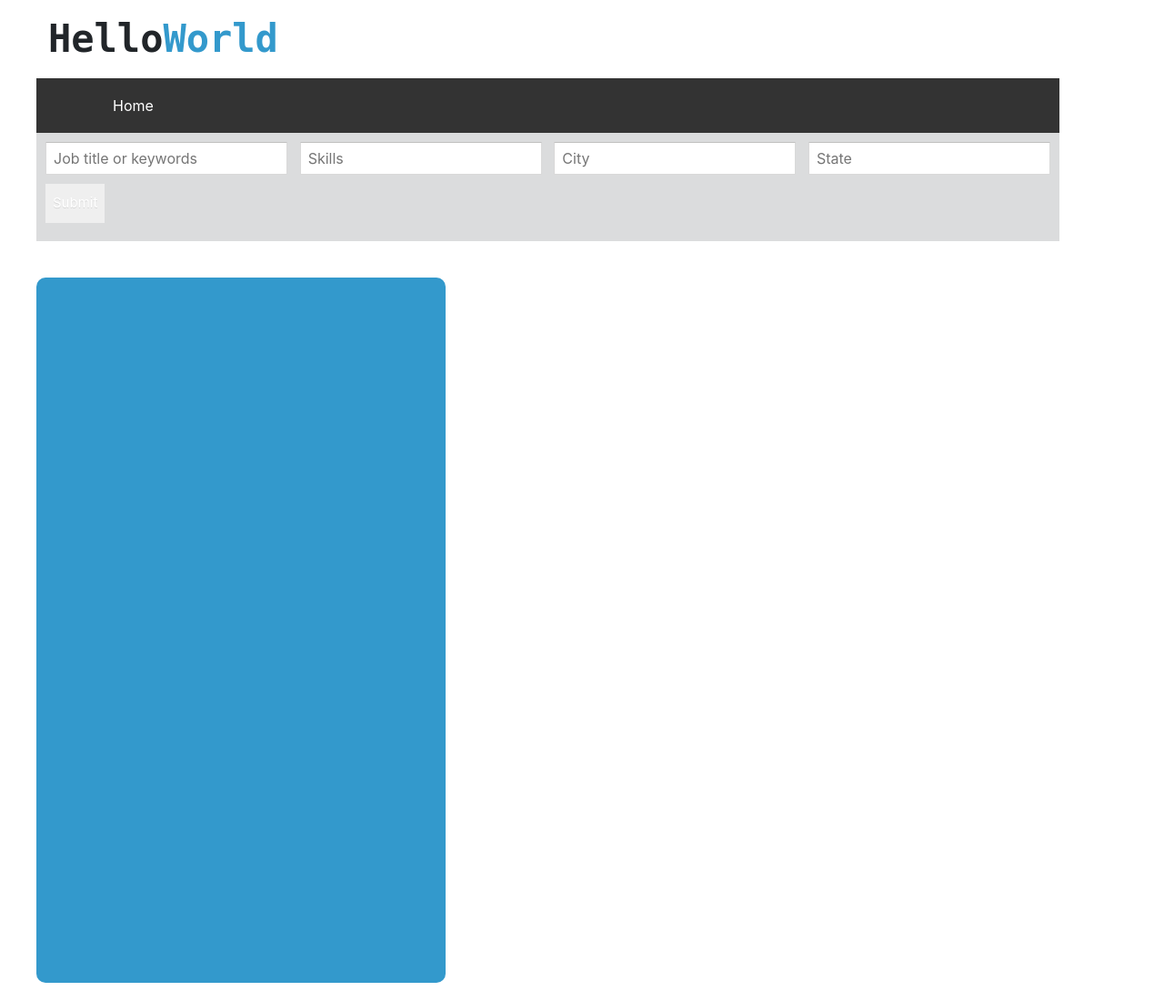
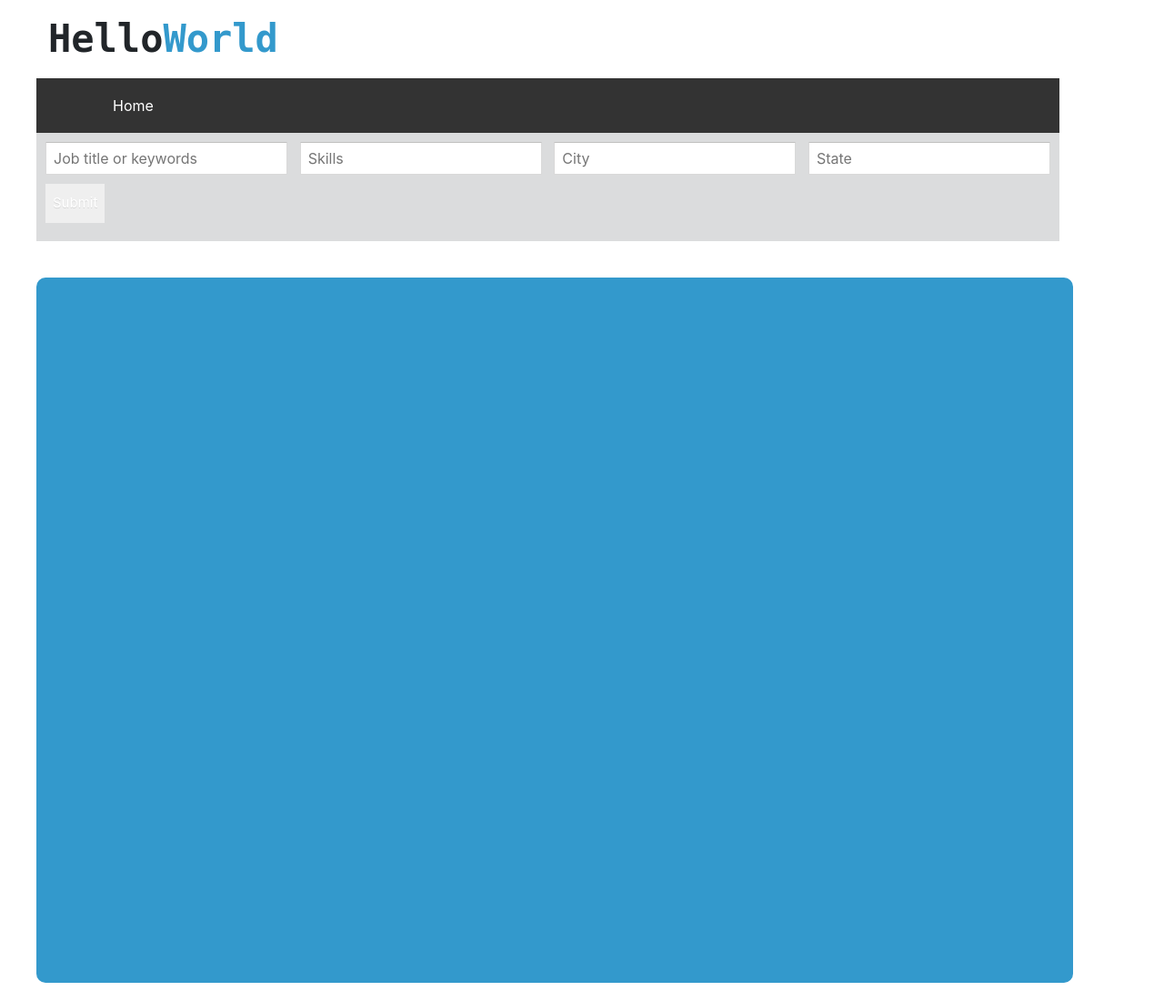
Before and after one commit to godwolfwood/hello_world, a Django app: template apps/HelloWorld/templates/HelloWorld/show.html in a window 1280 px wide. Shown: the whole page at 91% size. Run offline with Django 3.2, Linux system fonts and the light colour scheme; the template is opened without the code that fills it, so the values that code supplies are empty; parts of the project's set-up code (start-up, migrations or seed data) failed here and were passed over; some libraries are stand-ins or nearby versions.

Commit message:
change display show

```diff
--- a/apps/HelloWorld/static/HelloWorld/css/style.css
+++ b/apps/HelloWorld/static/HelloWorld/css/style.css
@@ -131,13 +131,16 @@ ol {
     border: 0px solid #000000;
     overflow-y: scroll;
 }
-.jobs h4 {
+.jobs h4,
+.jobs_show h4 {
     font-size: 22px;
 }
-.jobs a {
+.jobs a,
+.jobs_show a{
     color: #006699;
 }
-.jobs h3 {
+.jobs h3,
+.jobs_show h3 {
      font-size: 32px;
 }
 h5,
@@ -228,3 +231,17 @@ h5,
 .job2 {
     margin-left: 219px;
 }
+.jobs_show {
+    padding: 10px;
+    color: white;
+    background-color: #3399CC;
+    display: inline-block;
+    width: 95%;
+    height: 775px;
+    vertical-align: top;
+    border-radius: 10px 10px 10px 10px;
+    -moz-border-radius: 10px 10px 10px 10px;
+    -webkit-border-radius: 10px 10px 10px 10px;
+    border: 0px solid #000000;
+    overflow-y: scroll;
+}
--- a/apps/HelloWorld/templates/HelloWorld/show.html
+++ b/apps/HelloWorld/templates/HelloWorld/show.html
@@ -36,7 +36,7 @@
             <input type="text" placeholder="State" name="state_form">
             <input type="submit" value="Submit">
         </form>
-        <div class="jobs">
+        <div class="jobs_show">
                 {% for job in list_jobs %}
                     <a href='{{job.url}}' target='_blank'><h4>{{job.title}}</h4></a>
                     <h5>{{job.company}}</h5>
```
Lines whose indentation alone changed are shown as unchanged.
